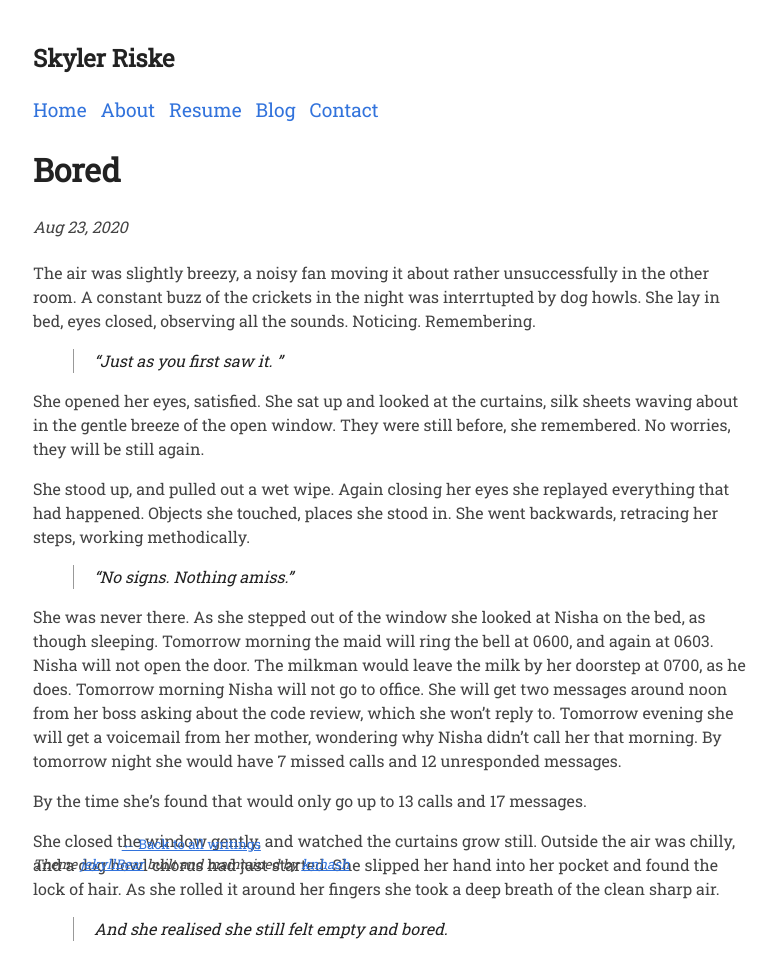
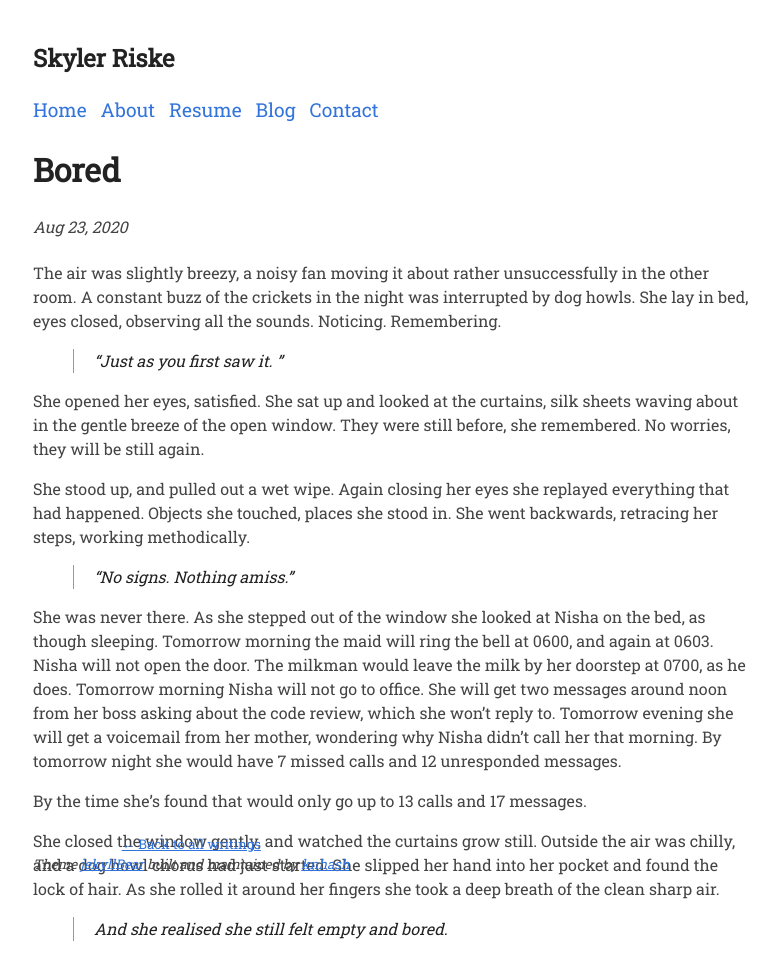
Before and after one commit to sriske2/sriske2.github.io, a Jekyll site: the page built from _posts/2020-08-23-bored.md, in a window 1280 px wide. Shown: the whole page, without its empty margins (247-1026 px from the left). Built offline with Jekyll 4.4.1, drawn with Linux system fonts in a browser that asks for light colours.

Commit message:
update config site url

```diff
--- a/_config.yml
+++ b/_config.yml
@@ -4,7 +4,7 @@
 title: Skyler Riske
 description: My personal website
 # baseurl: "/jekyllBear" # the subpath of your site, e.g. /blog/
-url: "https://knhash.in/jekyllBear" # the base hostname & protocol for your site
+url: "skylerriske.com" # the base hostname & protocol for your site
 # host: 0.0.0.0
 
 
--- a/_posts/2020-08-23-bored.md
+++ b/_posts/2020-08-23-bored.md
@@ -5,7 +5,7 @@ date:   2020-08-23 21:21:21 +0530
 tags: [fiction]
 ---
 
-The air was slightly breezy, a noisy fan moving it about rather unsuccessfully in the other room. A constant buzz of the crickets in the night was interrtupted by dog howls. She lay in bed, eyes closed, observing all the sounds. Noticing. Remembering.
+The air was slightly breezy, a noisy fan moving it about rather unsuccessfully in the other room. A constant buzz of the crickets in the night was interrupted by dog howls. She lay in bed, eyes closed, observing all the sounds. Noticing. Remembering.
 
 >“Just as you first saw it. ”
 
```
Also changed, not shown: blog.md (+1 -1 lines).
